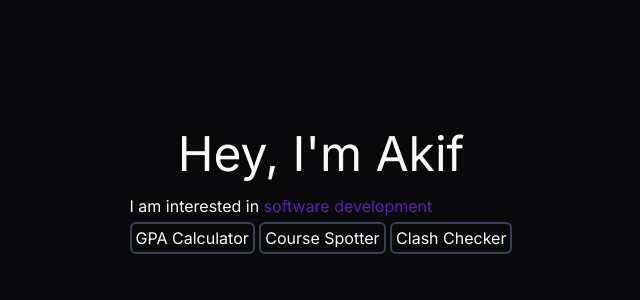
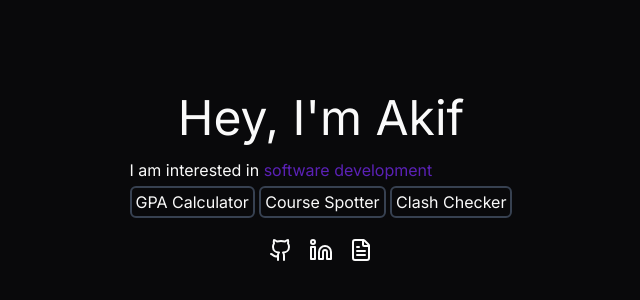
Before and after one commit to akifisitan/akifisitan.dev, a SvelteKit app: page / in a window 1280 px wide. Shown: the part 210-510 px from the top of the page, without its empty margins (319-959 px from the left). Built offline with nearby package versions, Linux system fonts and the light colour scheme.

Commit message:
Add social links to main page

```diff
--- a/src/routes/+page.svelte
+++ b/src/routes/+page.svelte
@@ -1,5 +1,5 @@
 <script lang="ts">
-	import { Plus } from "lucide-svelte";
+	import { Linkedin, Github, FileText } from "lucide-svelte";
 	const interests: string[] = [
 		"software development",
 		"web development",
@@ -32,4 +32,13 @@
 			href="/su/clash-checker">Clash Checker</a
 		>
 	</div>
+	<div class="flex flex-row p-4">
+		<a class="p-2" href="https://github.com/akifisitan" target="_blank"
+			><Github class="w-6 h-6" /></a
+		>
+		<a class="p-2" href="https://linkedin.com/in/akifisitan" target="_blank"
+			><Linkedin class="w-6 h-6" /></a
+		>
+		<a class="p-2" href="/files/cv"><FileText class="w-6 h-6" /></a>
+	</div>
 </div>
```
Also changed, not shown: src/routes/files/+server.ts (added).
